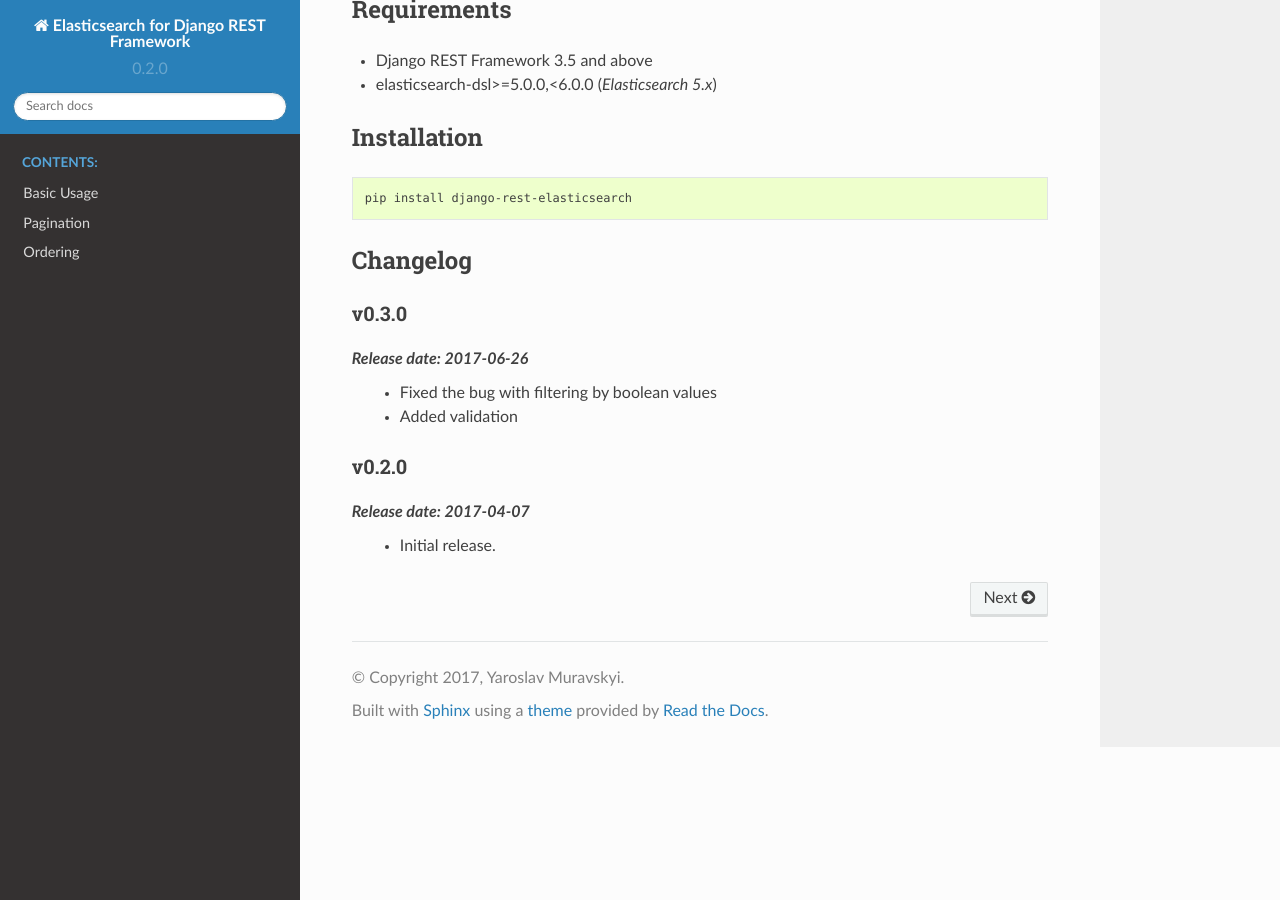
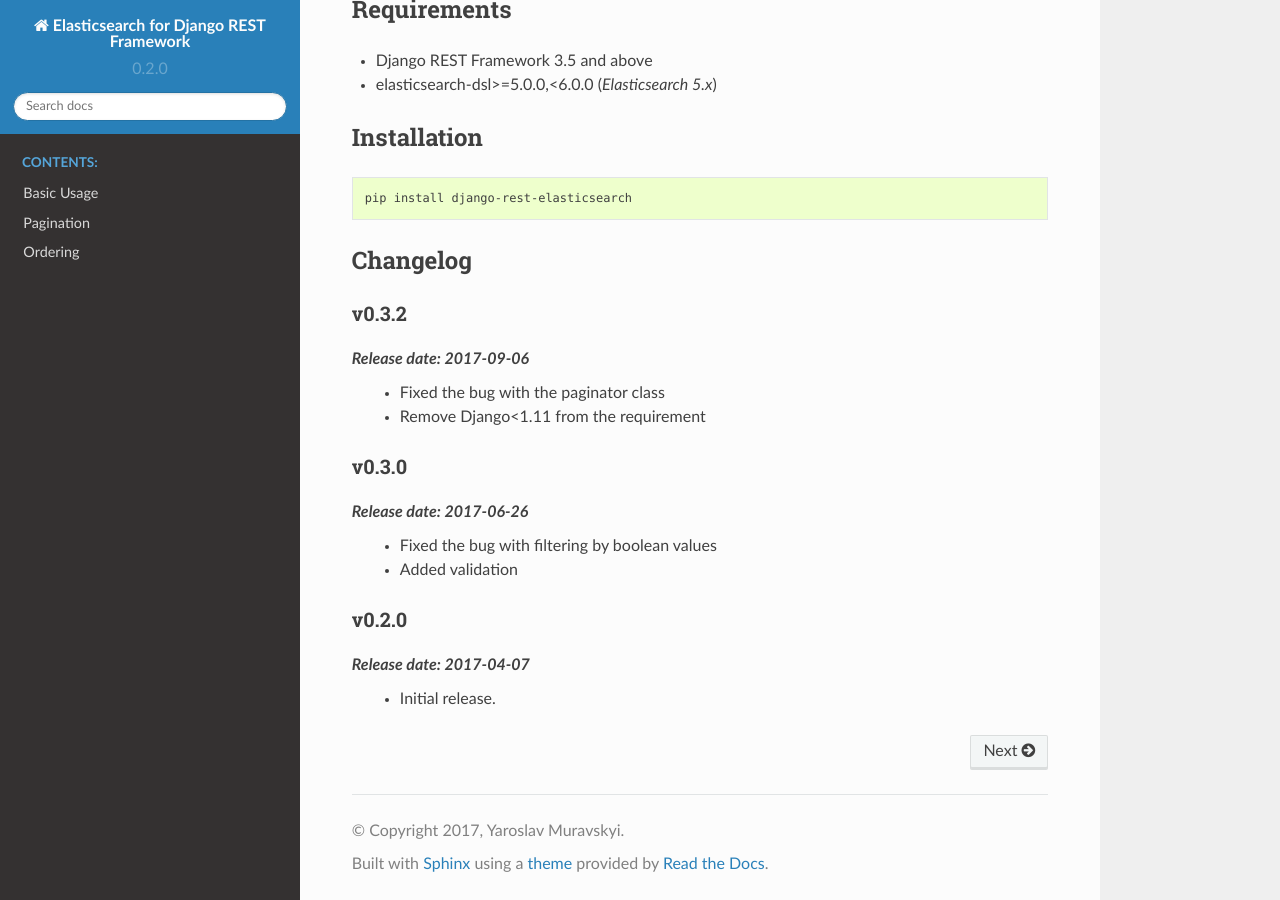
Before and after one commit to myarik/django-rest-elasticsearch, a Sphinx documentation site: the page built from docs/index.rst, in a window 1280 px wide and 900 px high, scrolled down 583 px. Built offline with Sphinx 7.4.7 and the Read the Docs theme 2.0.0, drawn with Linux system fonts in a browser that asks for light colours.

Commit message:
Update the changelog

```diff
--- a/docs/index.rst
+++ b/docs/index.rst
@@ -32,6 +32,14 @@
 
 Changelog
 ---------
+
+v0.3.2
+......
+
+*Release date: 2017-09-06*
+    - Fixed the bug with the paginator class
+    - Remove Django<1.11 from the requirement
+
 v0.3.0
 ......
 
```
